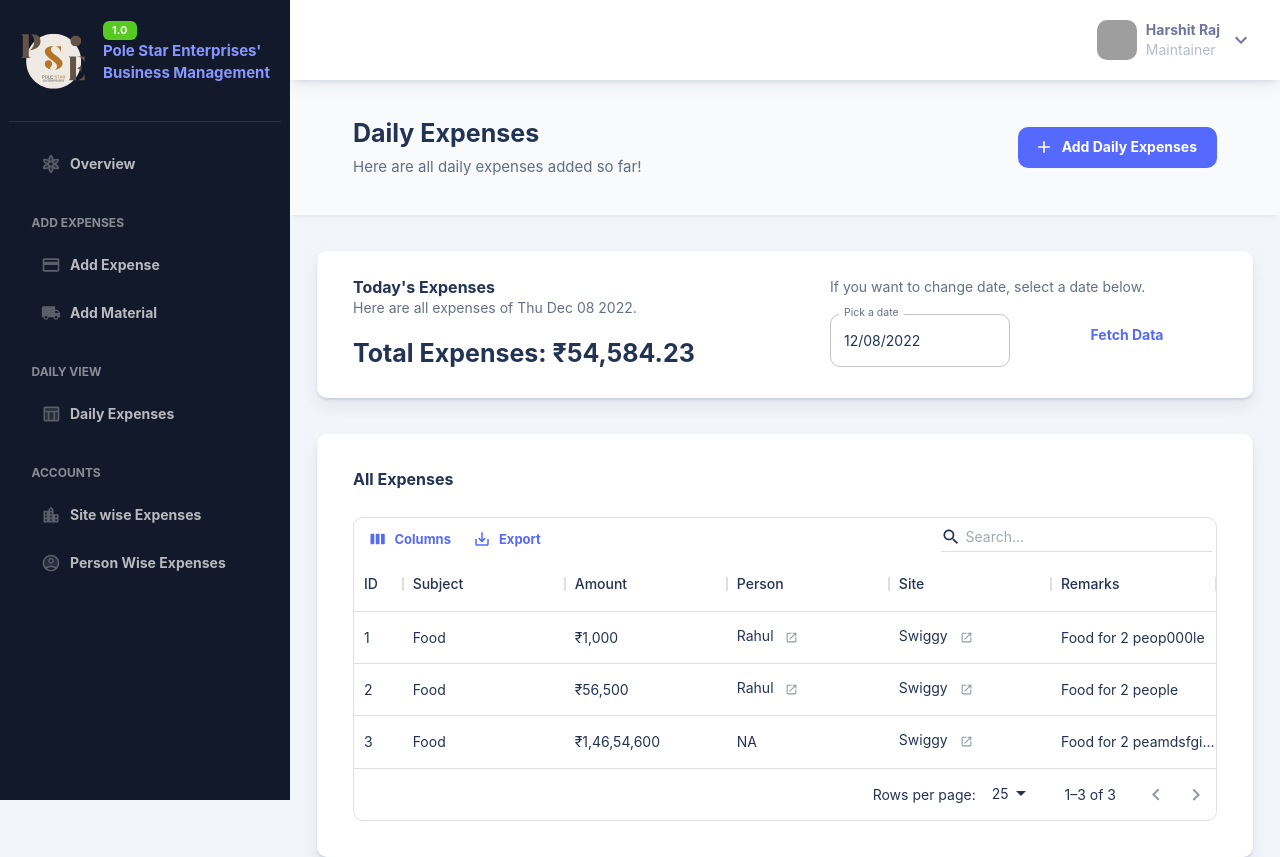
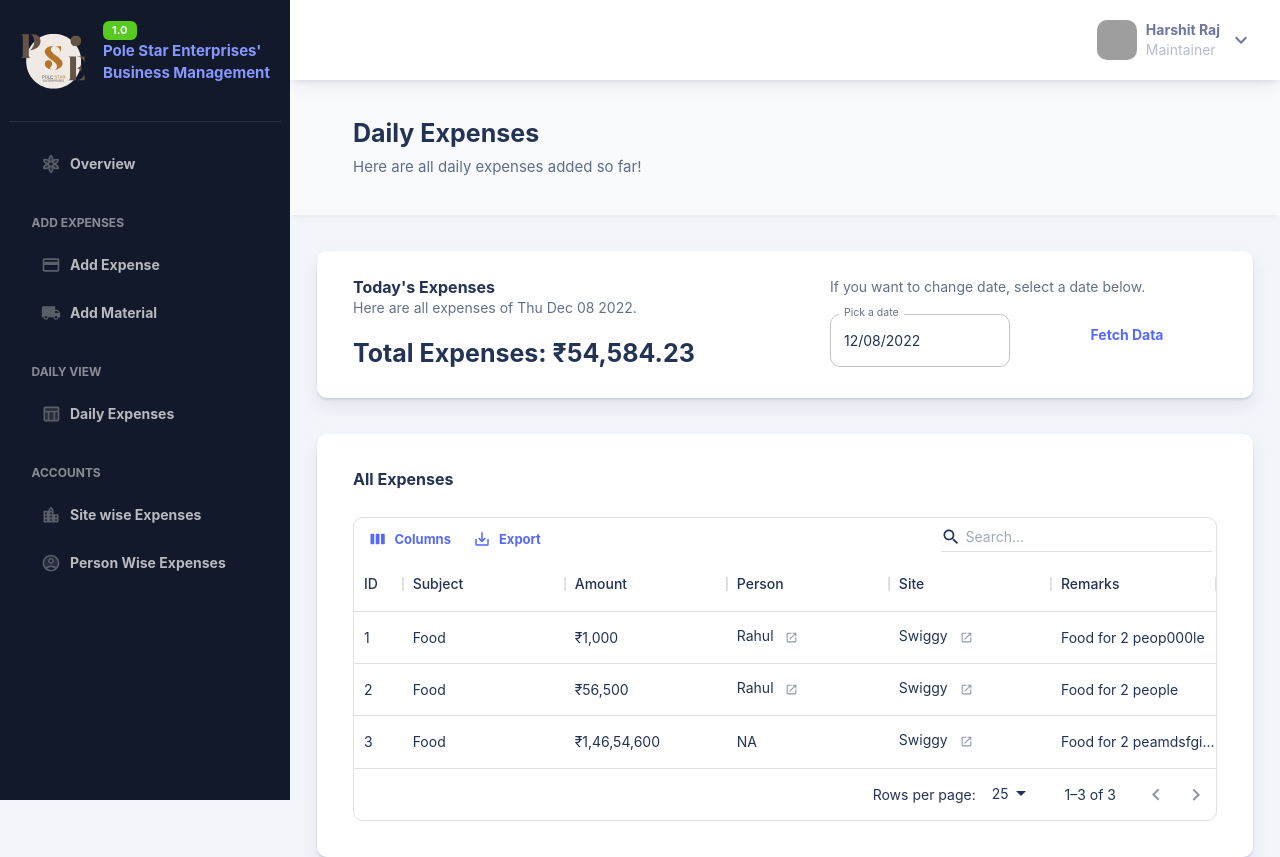
Before and after one commit to 1-Harshit/business-management, a Next.js app: page /admin/daily in a window 1280 px wide. Shown: the top 857 px of the page. Built offline with nearby package versions, Linux system fonts and the light colour scheme; grey boxes are pictures that could not be loaded.

Commit message:
Update page title

```diff
--- a/src/components/PageTitle.tsx
+++ b/src/components/PageTitle.tsx
@@ -8,13 +8,15 @@ import PageTitleWrapper from "./PageTitleWrapper"
 interface PageTitleProps {
   heading?: string
   subHeading?: string
-  docs?: string
+  sideText?: string
+  sideTextLink?: string
 }
 
 const PageTitle: FC<PageTitleProps> = ({
   heading = "",
   subHeading = "",
-  docs = "",
+  sideText = "",
+  sideTextLink = "",
   ...rest
 }) => (
   <PageTitleWrapper>
@@ -30,18 +32,18 @@ const PageTitle: FC<PageTitleProps> = ({
         </Typography>
         <Typography variant="subtitle2">{subHeading}</Typography>
       </Grid>
+      {sideText && sideTextLink && (
         <Grid item>
           <Button
-          href={docs}
-          target="_blank"
-          rel="noopener noreferrer"
+            href={sideTextLink}
             sx={{ mt: { xs: 2, md: 0 } }}
             variant="contained"
             startIcon={<AddTwoToneIcon fontSize="small" />}
           >
-          Add {heading}
+            {sideText}
           </Button>
         </Grid>
+      )}
     </Grid>
   </PageTitleWrapper>
 )
@@ -49,7 +51,8 @@ const PageTitle: FC<PageTitleProps> = ({
 PageTitle.propTypes = {
   heading: PropTypes.string,
   subHeading: PropTypes.string,
-  docs: PropTypes.string,
+  sideText: PropTypes.string,
+  sideTextLink: PropTypes.string,
 }
 
 export default PageTitle
```
Lines whose indentation alone changed are shown as unchanged.
